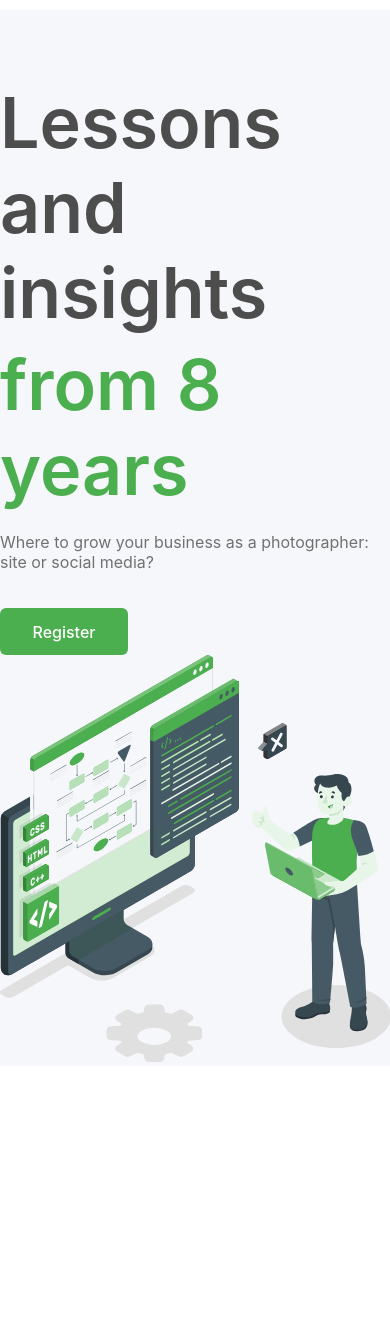
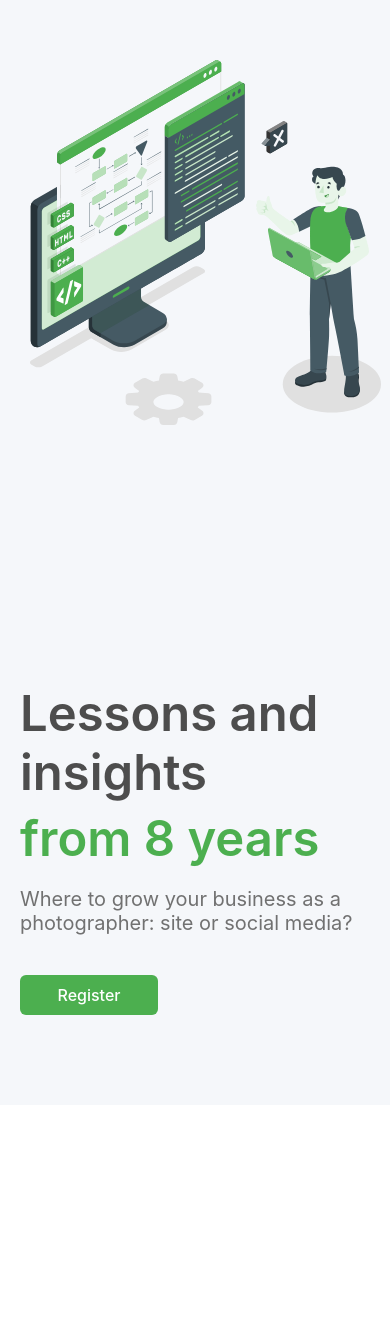
Before and after one commit to Divinegirl8/myReactAssignment, a React (Create React App) app: page / in a window 390 px wide. Shown: the part 240-1568 px from the top of the page. Built offline with nearby package versions, Linux system fonts and the light colour scheme.

Commit message:
first commit

```diff
--- a/src/features/FilledButton2/index.module.css
+++ b/src/features/FilledButton2/index.module.css
@@ -7,3 +7,11 @@
     font-weight: 500;
     font-size: 16px;
 }
+
+@media screen and (max-width: 760px){
+    .btn{
+        width: 138px;
+        height: 40px;
+
+    }
+}
--- a/src/features/Home/Hero/index.jsx
+++ b/src/features/Home/Hero/index.jsx
@@ -14,15 +14,20 @@ import {Content} from "./data";
 
 const Hero = () =>{
     return(
-        <div className={style.parent} >
+        <div className={style.parent}>
 
+            <div style={{backgroundColor:"#F5F7FA"}}>
+                <img className={style.hero_img2} src={hero} alt={"hero"}/>
 
+            </div>
+            <div className={style.p}>
+                <div className={style.mainCont}>
 
-            <div className={style.mainCont} >
-
-                <div style={{display:"flex",flexDirection:"column"}}>
-                    <p className={style.lesson} >Lessons and insights <span style={{display: "block",color:"#4CAF4F",marginTop:"7px"}}>from 8 years</span></p>
-                    <p className={style.grow}>Where to grow your business as a photographer: site or social media?</p>
+                    <div className={style.ins}>
+                        <p className={style.lesson}>Lessons and insights <span
+                            style={{display: "block", color: "#4CAF4F", marginTop: "7px"}}>from 8 years</span></p>
+                        <p className={style.grow}>Where to grow your business as a photographer: site or social
+                            media?</p>
                         <Link to={""} style={{marginTop: "20px"}}>
                             <FilledButton2 text={"Register"} textColour={"#FFF"} bgColor={"#4CAF4F"}/>
                         </Link>
@@ -32,14 +37,14 @@ const Hero = () =>{
 
                     </div>
 
-
+                </div>
             </div>
 
             <div className={style.secondCont}>
                 <h1>Our Clients</h1>
                 <p>We have been working with some Fortune 500+ clients</p>
 
-                <div style={{marginRight:"120px",marginTop:"30px"}}>
+                <div style={{marginRight: "120px", marginTop: "30px"}}>
                     <img src={firstIcon} alt={"first icon"}/>
                     <img src={secondIcon} alt={"second icon"}/>
                     <img src={thirdIcon} alt={"third icon"}/>
@@ -52,17 +57,18 @@ const Hero = () =>{
 
             <div className={style.thirdCont}>
                 <div className={style.writing}>
-                    <h1>Manage your entire community <span style={{display:"block",textAlign: "center"}}>in a single system</span></h1>
+                    <h1>Manage your entire community <span style={{display: "block", textAlign: "center"}}>in a single system</span>
+                    </h1>
                     <p>Who is Nextcent suitable for?</p>
                 </div>
 
-                <div className={style.mapCont}>
+                <div className={style.mapping}>
 
-                <div  className={style.mapping}>
+                    <div className={style.mapping}>
 
                         {
-                    Content.map((item,index)=>{
-                        return(
+                            Content.map((item, index) => {
+                                return (
                                     <div key={index}>
                                         <div>
                                             <img src={item.image} alt={""}/>
@@ -78,7 +84,6 @@ const Hero = () =>{
             </div>
 
 
-
         </div>
     )
 }
--- a/src/features/Home/Hero/index.module.css
+++ b/src/features/Home/Hero/index.module.css
@@ -3,22 +3,39 @@
     flex-direction: row;
     justify-content: space-evenly;
     font-family: Inter, sans-serif;
-    background-color: #F5F7FA;
-    margin-top: 250px;
 
 }
+
+
+    .p{
+        background-color: #F5F7FA;
+    }
+
+    .ins{
+        display:flex;
+        flex-direction:column;
+        margin-top:250px;
+        margin-bottom:290px;
+    }
+.hero_img2{
+    display: none;
+}
+    .hero_img{
+        margin-top:250px;
+    }
 
 .lesson{
     color: #4D4D4D;
     font-weight: 600;
     font-size: 70px;
-
 }
 
 .grow{
 color: #717171;
     margin-top: -50px;
 }
+
+
 
 .secondCont{
     display: flex;
@@ -95,6 +112,15 @@ margin-left: 250px;
 }
 
 @media screen and (max-width:760px) {
+    .hero_img2{
+        display: block;
+        width: 90%;
+        padding-left: 30px;
+        padding-top: 300px;
+    }
+    .hero_img{
+        display: none;
+    }
    .mainCont{
        flex-direction: column;
 
@@ -109,4 +135,25 @@ margin-left: 250px;
         margin-left: 50px;
     }
 
+
+    .lesson{
+        padding-top: 120px;
+        font-size: 49px;
+    }
+
+
+    .grow{
+        margin-top: -30px;
+    }
+
+    .ins{
+        margin-top:90px;
+        margin-bottom:90px;
+        font-size: 20px;
+        margin-left: 20px;
+
+    }
+
+
+
 }
```
Lines whose indentation alone changed are shown as unchanged.
